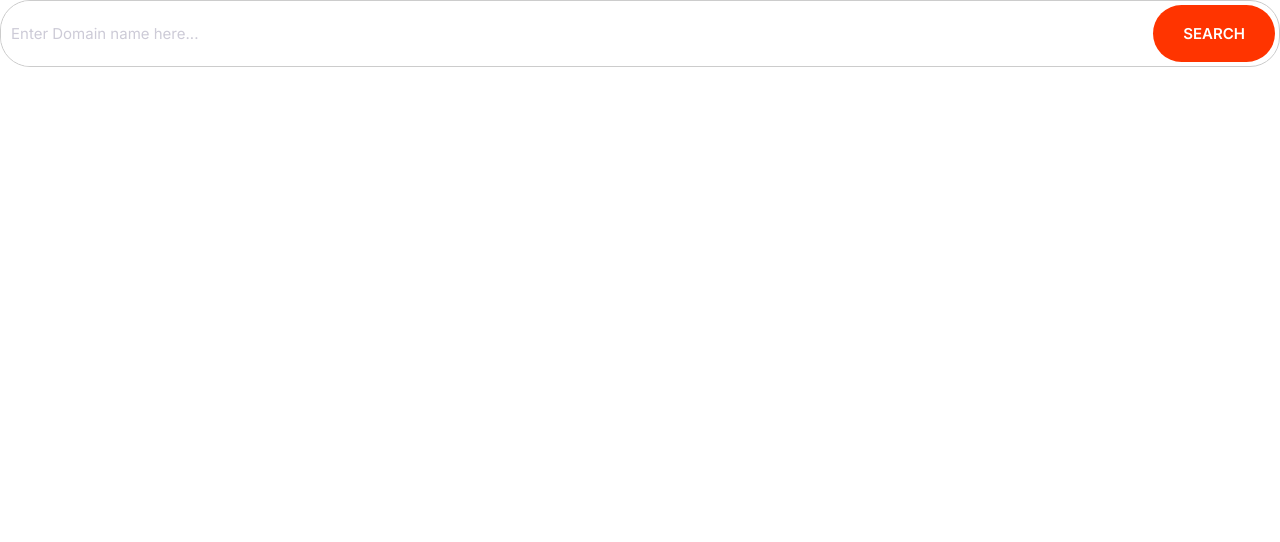
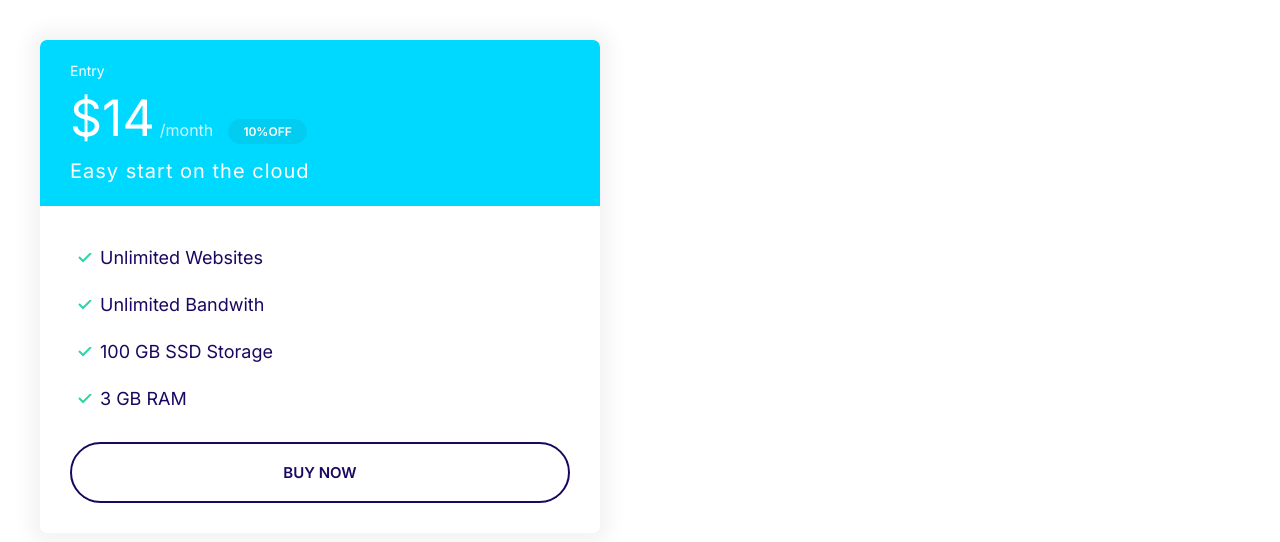
Before and after one commit to aman-tanwar/Moshify, a plain HTML site: page index.html in a window 1280 px wide. Drawn offline with Linux system fonts and the light colour scheme.

Commit message:
build card and plans for card.

```diff
--- a/index.html
+++ b/index.html
@@ -15,13 +15,27 @@
     <link rel="stylesheet" href="/styles/styles.css" />
   </head>
   <body>
-    <div class="input-group">
-      <input
-        type="text"
-        class="input"
-        placeholder="Enter Domain name here..."
-      />
-      <button class="btn btn--accent">Search</button>
+    <div style="width: 50%; padding: 4rem">
+      <div class="plan">
+        <div class="card card--secondary">
+          <header class="card__header">
+            <h3 class="plan__name">Entry</h3>
+            <span class="plan__price">$14</span>
+            <span class="plan__billing-cycle">/month</span>
+            <span class="badge badge--secondary badge--small">10%OFF</span>
+            <span class="plan__description">Easy start on the cloud</span>
+          </header>
+          <div class="card__body">
+            <ul class="list list--tick">
+              <li class="list__item">Unlimited Websites</li>
+              <li class="list__item">Unlimited Bandwith</li>
+              <li class="list__item">100 GB SSD Storage</li>
+              <li class="list__item">3 GB RAM</li>
+            </ul>
+            <button class="btn btn--outline btn--block">Buy Now</button>
+          </div>
+        </div>
+      </div>
     </div>
   </body>
 </html>
--- a/styles/styles.css
+++ b/styles/styles.css
@@ -119,6 +119,7 @@ a {
 
 .badge--small {
   font-size: 1.6rem;
+  padding: 0.5rem 1.5rem;
 }
 
 @media screen and (min-width: 1024px) {
@@ -279,3 +280,72 @@ a {
     font-size: 1.5rem;
   }
 }
+
+/* Cards */
+.card {
+  border-radius: 7px;
+  box-shadow: 0 0 20px 10px #f3f3f3;
+  overflow: hidden;
+}
+
+.card__header, .card__body {
+  padding: 2rem 3rem;
+}
+
+.card--primary .card__header{
+  background: var(--color-primary);
+  color: #fff;
+}
+
+.card--secondary .card__header{
+  background: var(--color-secondary);
+  color: #fff;
+}
+
+.card--secondary .badge--secondary {
+  background: #02cdf1;
+}
+
+/* plans */
+.plan__name {
+  color: #fff;
+  margin: 0;
+  font-weight: 500;
+  font-size: 2.4rem;
+}
+
+.plan__price {
+  font-size: 6rem;
+}
+
+.plan__billing-cycle {
+  font-size: 2.4rem;
+  font-weight: 300;
+  opacity: 80%;
+  margin-right: 1rem;
+}
+
+.plan__description {
+  font-size: 2rem;
+  font-weight: 300;
+  letter-spacing: 1px;
+  display: block;
+}
+
+.plan .list__item {
+  margin-bottom: 2rem;
+}
+
+@media screen and (min-width: 1024px) {
+  .plan__name {
+    font-size: 1.4rem;
+  }
+
+  .plan__price {
+    font-size: 5rem;
+  }
+
+  .plan__billing-cycle {
+    font-size: 1.6rem;
+  }
+}
```
